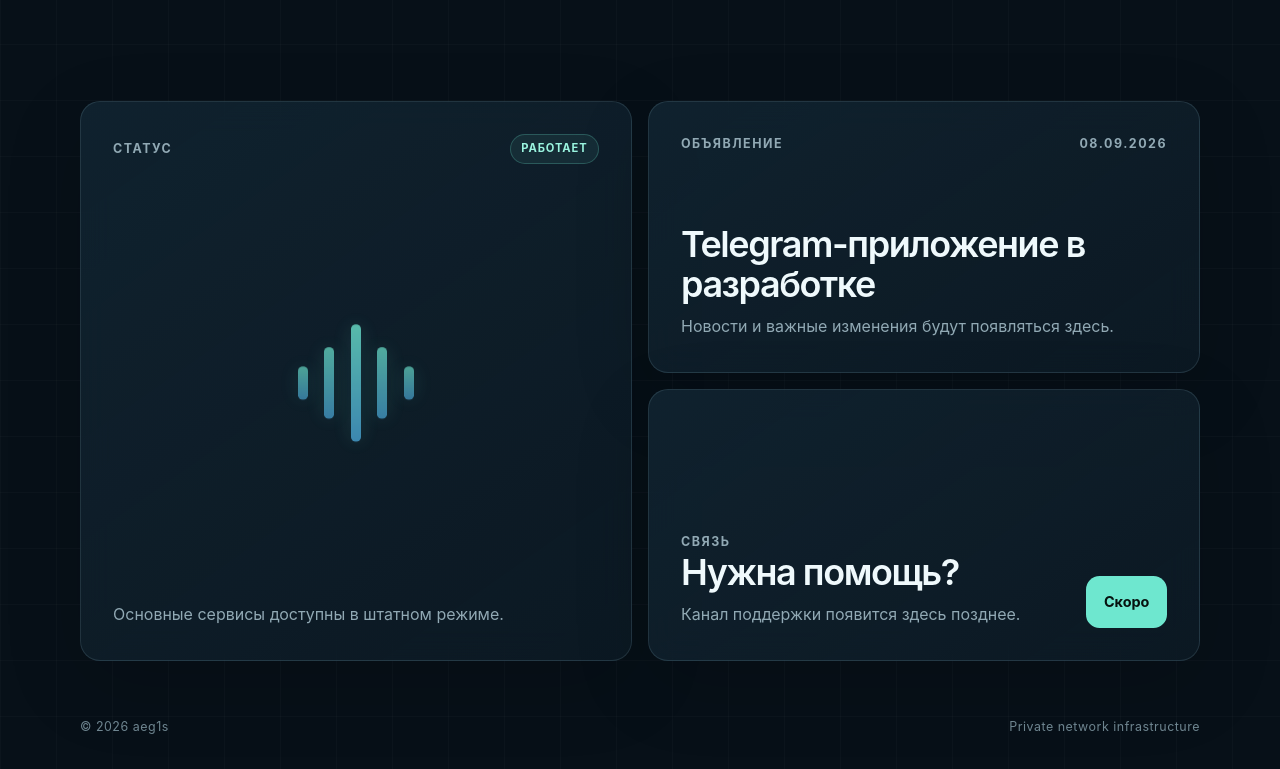
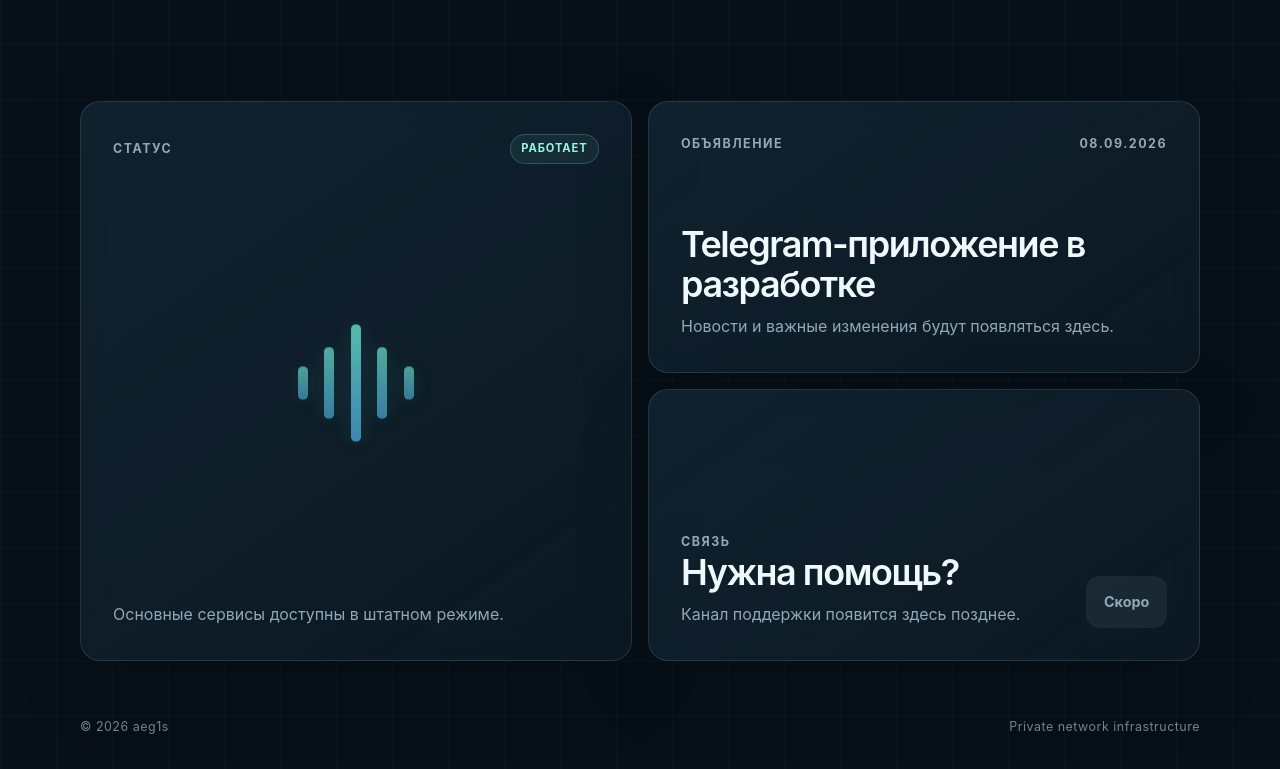
Before and after one commit to dzhalavian/aeg1s-site, a plain HTML site: page index.html in a window 1280 px wide. Shown: the part 684-1453 px from the top of the page. Drawn offline with Linux system fonts and the light colour scheme.

Commit message:
Style inactive support label

```diff
--- a/styles.css
+++ b/styles.css
@@ -278,6 +278,17 @@ h1 {
   transform: translateY(-2px);
 }
 
+.primary-button-disabled {
+  color: var(--muted);
+  background: rgba(145, 169, 180, 0.1);
+  cursor: default;
+}
+
+.primary-button-disabled:hover {
+  background: rgba(145, 169, 180, 0.1);
+  transform: none;
+}
+
 a:focus-visible {
   outline: 2px solid var(--accent);
   outline-offset: 4px;
```
